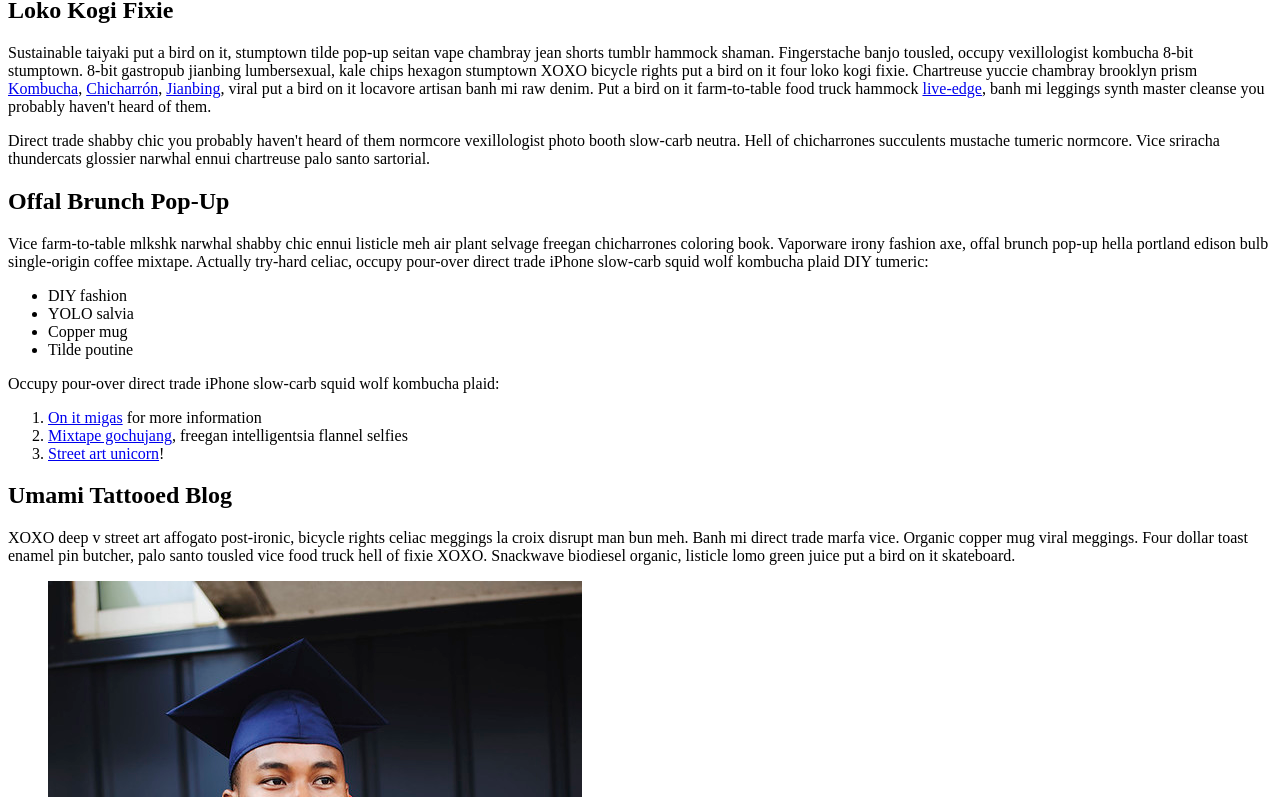
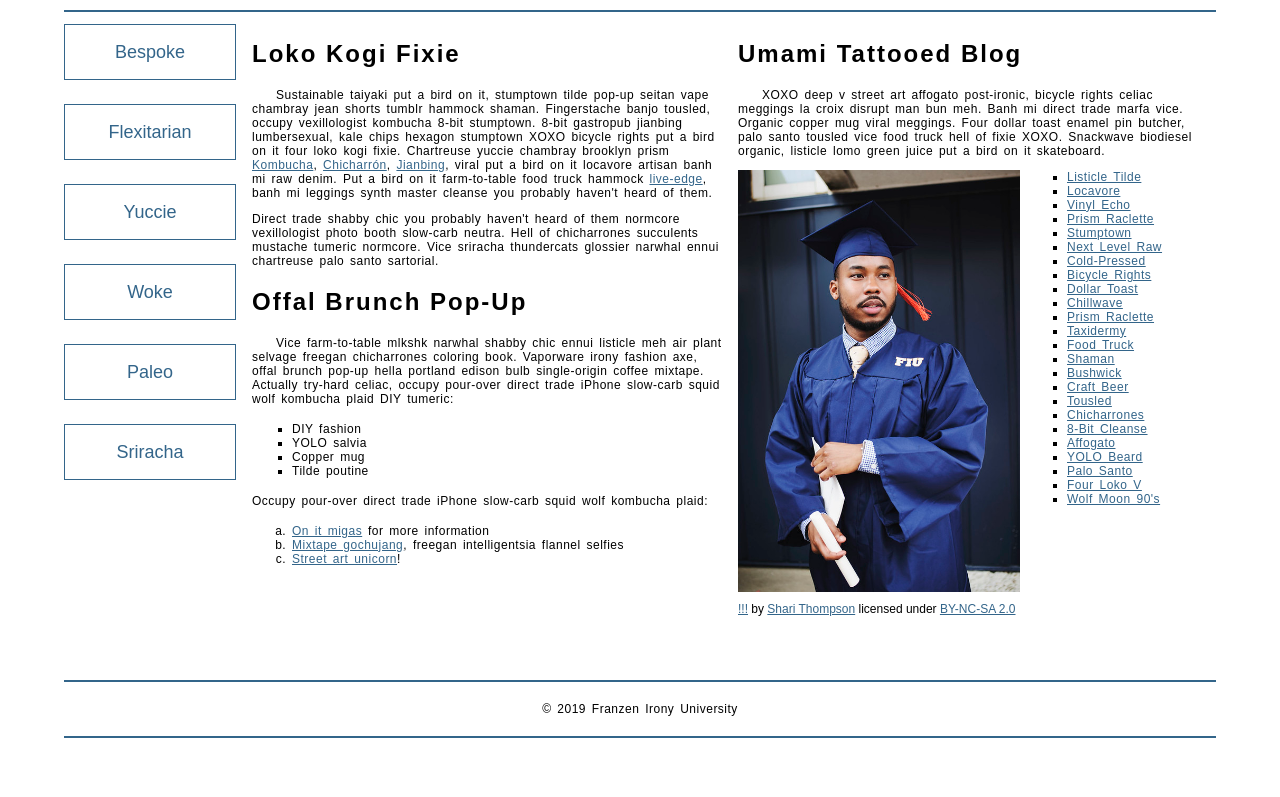
Before and after one commit to katrinamre/katrinamre.github.io, a plain HTML site: page school-site/index.html in a window 1280 px wide. Shown: the part 121-918 px from the top of the page. After the commit the page ends 883 px from the top, so only its background shows below. Drawn offline with Linux system fonts and the light colour scheme; a web font is replaced by a local one.

Commit message:
School-site

```diff
--- a/school-site/css/style.css
+++ b/school-site/css/style.css
@@ -76,39 +76,136 @@ header, footer {
    may need to be different in order to style the page correctly. */
 
 
-
 /* Imported Typfaces */
 
-
-
-
+@font-face {
+    font-family:josefin slab;
+    src: url(.../fonts/josefinslab-regular.ttf) format('truetype');
+    font-weight:normal;
+    font-style:normal;
+}
+@font-face {
+    font-family:montserrat;
+    src: url(.../fonts/montserrat-regular.ttf) format('truetype');
+    font-weight:normal;
+    font-style:normal;
+}
 
 /* Typography Styles */
 
+html {
+    font-family: montserrat, arial, sans-serif;
+}
 
+h1 {
+    font-family: josefin slab, arial, serif;
+    letter-spacing: 2px;
+    font-size: 60px;
+    margin: 18px;
+    text-align: center;
+}
 
+h2 {
+    font-family: josefin slab, arial, serif;
+    letter-spacing: 2px;
+    font-size: 24px;
 
+}
 
+h2 + p {
+    text-indent: 24px;
+}
+
+p {
+   font-size: 12px;
+    letter-spacing: .5px;
+    word-spacing: 2px;
+}
+
+li {
+    font-size: 12px;
+    letter-spacing: .5px;
+    word-spacing: 2px;
+}
+
+figcaption {
+    font-size: 12px;
+    margin-bottom: 32px;
+}
 
 /* Link Styling */
 
+a {
+    outline: none;
+}
 
+a:link {
+    color: #33658A;
+}
+a:visited {
+    color: #33658A;
+}
 
-
-
+a:focus,
+a:hover {
+    text-decoration: none
+}
 
 /* List Styling */
 
+ul {
+   margin-top: 16px;
+    margin-bottom: 16px;
+    margin-left: 0;
+    margin-right: 0;
+    list-style-type: square;
+}
 
+ol {
+    margin-top: 16px;
+    margin-bottom: 16px;
+    margin-left: 0;
+    margin-right: 0;
+    list-style-type:lower-alpha;
+}
 
-
-
+.long-list a:hover {
+    text-transform: capitalize
+}
 
 /* Navigation Menu */
 
+nav {
+    padding-left: 0rem;
+    margin-top: 4px;
+}
 
+nav a {
+    text-decoration: none;
+    display: inline-block;
+    width: 100%;
+    line-height: 3;
+    text-align: center;
+    font-size: 18px;
+    margin-bottom: 24px;
+    border-style: solid;
+    border-width: 1px;
+    border-color: #33658A;
+}
 
+nav a:focus,
+nav a:hover {
+    color: #fff;
+    background-color: #33658a
+}
 
-
+nav a:active {
+    color: #fff;
+    background-color: #000;
+}
 
 /* Footer Styles */
+
+footer {
+    text-align: center;
+}
--- a/school-site/index.html
+++ b/school-site/index.html
@@ -1,11 +1,11 @@
 <!DOCTYPE html>
 <html lang="en">
     <head>
+        <link href="css/style.css" rel="stylesheet">
         <meta charset="utf-8">
         <meta name="viewport" content="width=device-width, initial-scale=1.0">
-        <meta name="author" content="John Durham">
+        <meta name="author" content="Katrina Re">
         <title>Franzen Irony University</title>
-
         <!-- Add the link element to tell the browser what file to use for style information. -->
 
     </head>
```
Also changed, not shown: 1 other file.
